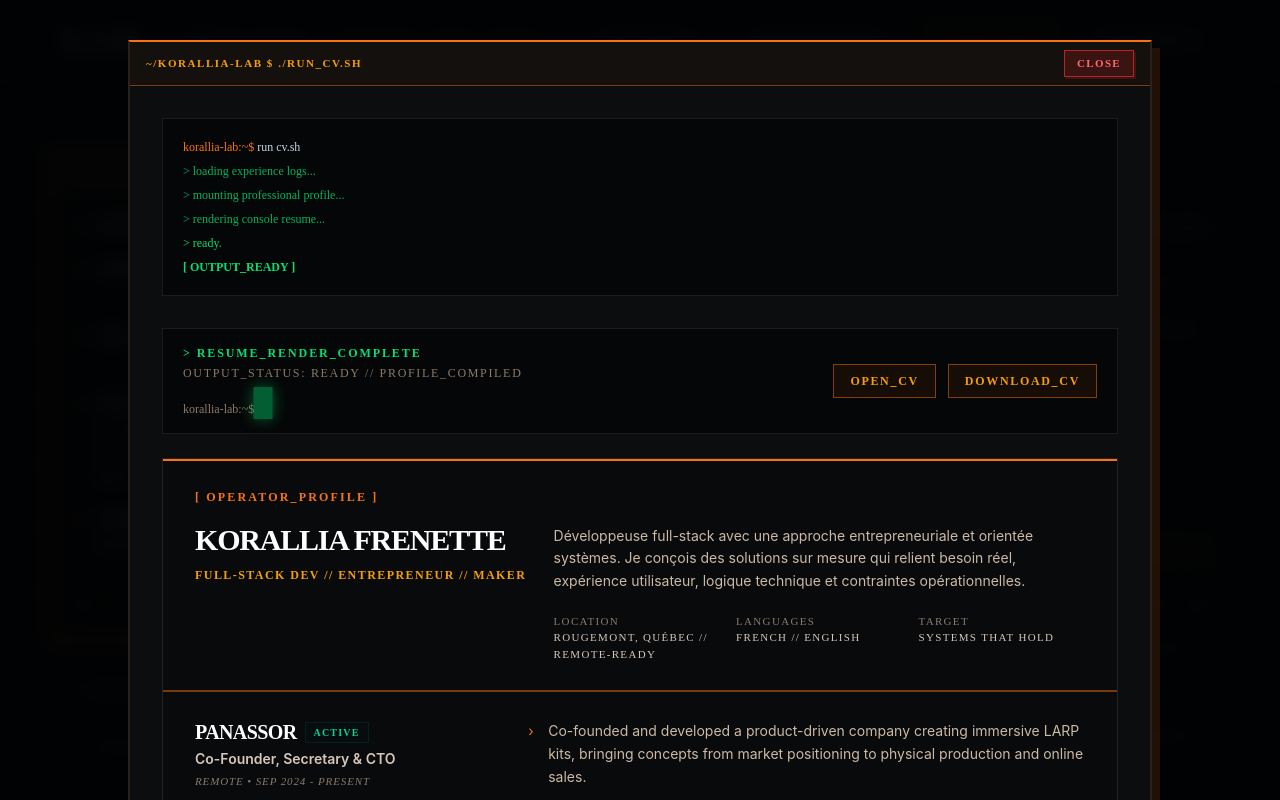
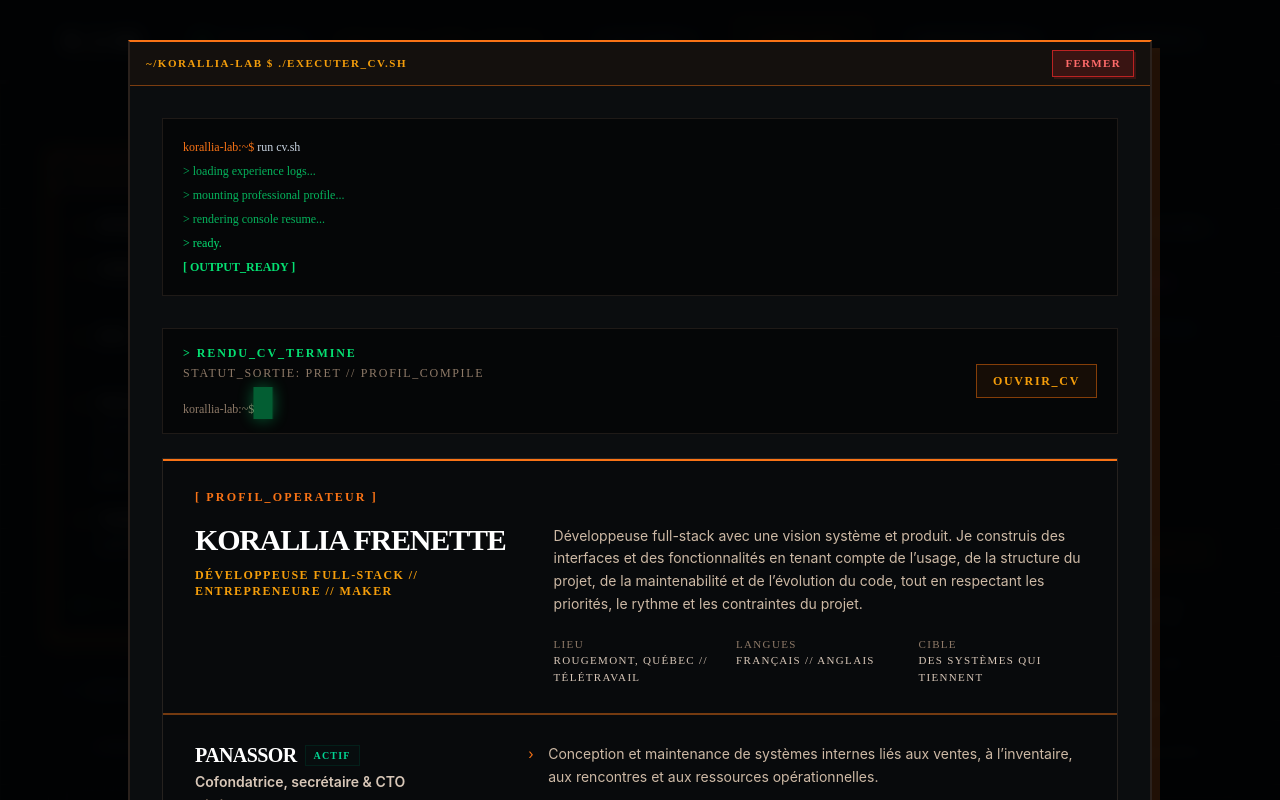
Before and after one commit to korallia/Portfolio, a React (Vite) app in the folder korallia-lab/: page /whoami in a window 1280 px wide. Both pictures are taken after a click on the button "./RUN_CV.sh". Shown: the top 800 px of the page. Built offline with nearby package versions, Linux system fonts and the light colour scheme.

Commit message:
polish final

```diff
--- a/korallia-lab/src/components/CVConsoleModal.jsx
+++ b/korallia-lab/src/components/CVConsoleModal.jsx
@@ -6,6 +6,19 @@ function CVConsoleModal({
   cvConsoleLines,
   setIsCvConsoleOpen,
 }) {
+  const cvFilePath = "/Korallia_Frenette_Resume.pdf";
+
+  const handleOpenAndDownloadCv = () => {
+    window.open(cvFilePath, "_blank", "noopener,noreferrer");
+
+    const link = document.createElement("a");
+    link.href = cvFilePath;
+    link.download = "Korallia_Frenette_CV.pdf";
+    document.body.appendChild(link);
+    link.click();
+    link.remove();
+  };
+
   useEffect(() => {
     if (!isCvConsoleOpen) {
       setCvConsoleLines([]);
@@ -33,59 +46,59 @@ function CVConsoleModal({
   const cvExperiences = [
     {
       company: "Panassor",
-      role: "Co-Founder, Secretary & CTO",
-      meta: "Remote • Sep 2024 - Present",
-      status: "ACTIVE",
+      role: "Cofondatrice, secrétaire & CTO",
+      meta: "Télétravail • sept. 2024 - aujourd’hui",
+      status: "ACTIF",
       bullets: [
-        "Co-founded and developed a product-driven company creating immersive LARP kits, bringing concepts from market positioning to physical production and online sales.",
-        "Led the company’s technical direction, including e-commerce infrastructure, internal tools, digital workflows and systems supporting operations.",
-        "Managed cross-functional operations across product development, supplier coordination, production planning, branding, inventory needs and go-to-market execution.",
+       "Conception et maintenance de systèmes internes liés aux ventes, à l’inventaire, aux rencontres et aux ressources opérationnelles.",
+      "Gestion administrative et opérationnelle : coordination des rencontres, ressources internes, soutien organisationnel, R&D et planification des cycles de production.",
+        "Développement de prototypes électroniques liés aux produits : circuits, microcontrôleurs, LEDs, tests et intégration hardware.",
       ],
     },
     {
       company: "Phoenix GN",
-      role: "Frontend Developer",
-      meta: "Remote • Jan 2025 - Apr 2025",
-      status: "FREELANCE",
+      role: "Développeuse frontend",
+      meta: "Télétravail • janv. 2025 - avr. 2025",
+      status: "MANDAT",
       bullets: [
-        "Redesigned and modernized an outdated user portal into a clearer, more intuitive and user-friendly frontend experience adapted to the client’s operational needs.",
-        "Improved visual hierarchy, navigation flow and frontend structure to reduce friction in key interactions and support smoother user workflows.",
-        "Delivered a custom-fit frontend solution while working within existing constraints, balancing usability, maintainability and client expectations.",
+"Refonte frontend d’un portail utilisateur existant pour améliorer la navigation, la lisibilité et l’accès aux fonctionnalités principales.",
+"Identification des besoins du client et adaptation de l’interface aux usages concrets du portail.",
+"Collaboration avec les parties prenantes pour intégrer les changements dans un système déjà en place.",
 ],
     },
     {
       company: "Blax Web & Design",
-      role: "Full-Stack Developer",
-      meta: "Remote • Apr 2023 - Nov 2024",
-      status: "WEB_SYSTEMS",
+      role: "Développeuse full-stack",
+      meta: "Télétravail • avr. 2023 - nov. 2024",
+      status: "SYSTEMES_WEB",
       bullets: [
-        "Debugged and resolved complex software issues across production-facing systems, contributing to more stable releases and improved reliability.",
-        "Maintained and improved full-stack features in evolving web applications, adapting quickly to shifting priorities, client needs and technical constraints.",
-        "Supported development efficiency by improving reusable code patterns, strengthening problem-solving processes and contributing to cleaner project execution.",
+  "Débogage et stabilisation post-release de produits web, avec prise en charge d’environ 80 % des correctifs sur un produit client majeur.",
+  "Amélioration et maintien de composants centraux de l’écosystème web, incluant une librairie commune, un CMS custom, du soutien au développement frontend et du partage de connaissances au sein de l’équipe.",
+  "Développement de solutions custom pour différents clients, du JavaScript frontend aux structures orientées objet complexes, avec support technique adapté aux besoins du projet.",
 ],
     },
     {
       company: "Micro Focus Software Development",
-      role: "Java Developer",
-      meta: "Remote • Mar 2022 - May 2023",
-      status: "ENTERPRISE",
+      role: "Développeuse Java",
+      meta: "Télétravail • mars 2022 - mai 2023",
+      status: "ENTREPRISE",
       bullets: [
-        "Collaborated on enterprise Java systems, contributing to software maintenance, application logic and technical problem-solving in a structured development environment.",
-        "Translated customer and business requirements into actionable technical use cases, improving alignment between technical teams and stakeholder expectations.",
-        "Identified, analyzed and resolved coding challenges to improve application functionality, reliability and overall user satisfaction.",
+"Développement d’outils internes de soutien dans un environnement logiciel d’entreprise, avec Java et React.",
+"Collaboration à l’analyse et à l’évolution de cas d’usage, en lien avec les besoins de différentes équipes.",
+"Participation à un cadre Scrum/Agile avec mentorat, revue de code et apprentissage des pratiques de développement en équipe structurée.",
 ],
     },
   ];
 
   const getStatusBadgeClass = (status) => {
     switch (status) {
-      case "ACTIVE":
+      case "ACTIF":
         return "text-emerald-400 border-emerald-950/60 bg-emerald-950/10";
-      case "FREELANCE":
+      case "MANDAT":
         return "text-sky-400 border-sky-950/60 bg-sky-950/10";
-      case "WEB_SYSTEMS":
+      case "SYSTEMES_WEB":
         return "text-fuchsia-400 border-fuchsia-950/60 bg-fuchsia-950/10";
-      case "ENTERPRISE":
+      case "ENTREPRISE":
         return "text-violet-300 border-violet-900/70 bg-violet-950/20";
       default:
         return "text-slate-400 border-zinc-800 bg-zinc-800/10";
@@ -96,31 +109,32 @@ function CVConsoleModal({
   {
     label: "FRONT",
     color: "text-fuchsia-400 border-fuchsia-950/60",
-      value: "React.js · Next.js · TailwindCSS ·",
+    value: "React.js · Next.js · TailwindCSS · JavaScript/TypeScript",
   },
   {
     label: "BACK",
     color: "text-sky-400 border-sky-950/60 bg-sky-950/10",
-      value: "Node.js · TypeScript · Python/Flask · PHP/Laravel · Java/Spring Boot",
+    value: "Node.js  · Python/Flask · PHP/Laravel · Java/Spring Boot",
   },
   {
-      label: "SYSTEM",
+    label: "SYSTÈME",
     color: "text-slate-300 border-zinc-800",
-      value: "Java/JVM · Python · C/C++ ·",
+    value: "Java/JVM · Python · C/C++ · Bash · CMD · PowerShell",
   },
   {
-      label: "DATA",
+    label: "DONNÉES",
     color: "text-amber-500 border-amber-950/60",
-      value: "PostgreSQL · Prisma · MongoDB ·",
+    value: "PostgreSQL · MariaDB · MongoDB · Neo4j",
   },
 ];
 
   const cvEducation = [
     {
-      school: "Cégep / College",
-      program: "DEC in Computer Science",
-      meta: "Software development · programming foundations · systems logic",
-    },
+school: "Cégep / Collège",
+program: "DEC en informatique",
+meta: "Développement logiciel · OOP · applications web et mobiles · SQL/NoSQL · environnements Linux/Windows · ligne de commande",
+}
+
   ];
 
   const isCvBootDone = cvConsoleLines.some((line) => line.text === "> ready.");
@@ -132,14 +146,14 @@ function CVConsoleModal({
           {/* WINDOW BAR */}
           <div className="flex items-center justify-between border-b border-[#F97316]/45 bg-[#14100D] px-4 py-2">
             <span className="font-[JetBrains_Mono] text-[11px] font-bold uppercase tracking-[0.14em] text-[#F59E0B]">
-              ~/korallia-lab $ ./RUN_CV.sh
+              ~/korallia-lab $ ./EXECUTER_CV.sh
             </span>
 
             <button
               onClick={() => setIsCvConsoleOpen(false)}
               className="cursor-pointer select-none border border-[#DC2626]/80 bg-[#7F1D1D]/35 px-3 py-1 font-[JetBrains_Mono] text-[11px] font-bold uppercase tracking-[0.12em] text-[#FF6B6B] shadow-[2px_2px_0px_0px_rgba(127,29,29,0.35)] transition-all hover:border-[#EF4444] hover:bg-[#991B1B]/55 hover:text-[#FECACA]"
             >
-              Close
+              FERMER
             </button>
           </div>
 
@@ -184,40 +198,27 @@ function CVConsoleModal({
                   <div className="flex flex-col gap-4 md:flex-row md:items-center md:justify-between">
                     <div className="font-[JetBrains_Mono] text-xs">
                       <p className="font-bold uppercase tracking-[0.16em] text-green-400">
-                      &gt; resume_render_complete
+                        &gt; rendu_cv_termine
                       </p>
 
                       <p className="mt-1 uppercase tracking-[0.14em] text-[#8F7A68]">
-                      OUTPUT_STATUS: READY // PROFILE_COMPILED
+                        STATUT_SORTIE: PRET // PROFIL_COMPILE
                       </p>
 
                       <p className="mt-3 text-[#8F7A68]">
                         korallia-lab:~${" "}
-
-                      <span className="w-3 h-5 bg-[#00E676] inline-block animate-ping shadow-[0_0_10px_#00E676]"></span>
+                        <span className="inline-block h-5 w-3 animate-ping bg-[#00E676] shadow-[0_0_10px_#00E676]"></span>
                       </p>
                     </div>
 
                     <div className="flex flex-wrap gap-3">
-    <a
-    href="/Korallia_Frenette_Resume.pdf"
-    target="_blank"
-    rel="noreferrer"
+                      <button
+                        type="button"
+                        onClick={handleOpenAndDownloadCv}
                         className="border border-[#B45309]/70 bg-[#B45309]/10 px-4 py-2 font-[JetBrains_Mono] text-xs font-bold uppercase tracking-[0.14em] text-[#F59E0B] transition hover:bg-[#B45309]/20"
                       >
-    OPEN_CV
-  </a>
-
-
-  <a
-    href="/Korallia_Frenette_Resume.pdf"
-    download="Korallia_Frenette_Resume.pdf"
-    className="border border-[#B45309]/70 bg-[#B45309]/10 px-4 py-2 font-[JetBrains_Mono] text-xs font-bold uppercase tracking-[0.14em] text-[#F59E0B] transition hover:bg-[#B45309]/20"
-  >
-    DOWNLOAD_CV
-  </a>
-
-
+                        OUVRIR_CV
+                      </button>
                     </div>
                   </div>
                 </section>
@@ -227,7 +228,7 @@ function CVConsoleModal({
                   {/* OPERATOR PROFILE */}
                   <section className="border-t-2 border-t-[#F97316] border-b-2 border-b-[#F97316]/45 px-6 py-7 md:px-8">
                     <p className="mb-5 font-[JetBrains_Mono] text-xs font-bold uppercase tracking-[0.18em] text-[#F97316]">
-                      [ OPERATOR_PROFILE ]
+                      [ PROFIL_OPERATEUR ]
                     </p>
 
                     <div className="grid gap-6 md:grid-cols-[0.85fr_1.35fr]">
@@ -237,35 +238,32 @@ function CVConsoleModal({
                         </h2>
 
                         <p className="mt-3 font-[JetBrains_Mono] text-xs font-bold uppercase tracking-[0.12em] text-[#F59E0B]">
-                          Full-Stack Dev // Entrepreneur // Maker
+                          Développeuse full-stack // Entrepreneure // Maker
                         </p>
                       </div>
 
                       <div>
                         <p className="font-[Inter] text-sm leading-relaxed text-[#CDB9A5]">
-                          Développeuse full-stack avec une approche entrepreneuriale
-                          et orientée systèmes. Je conçois des solutions sur mesure qui
-                          relient besoin réel, expérience utilisateur, logique technique
-                          et contraintes opérationnelles.
+                         Développeuse full-stack avec une vision système et produit. Je construis des interfaces et des fonctionnalités en tenant compte de l’usage, de la structure du projet, de la maintenabilité et de l’évolution du code, tout en respectant les priorités, le rythme et les contraintes du projet.
                         </p>
 
                         <div className="mt-5 grid gap-4 font-[JetBrains_Mono] text-[11px] uppercase tracking-[0.12em] md:grid-cols-3">
                           <div>
-                            <p className="text-[#8F7A68]">Location</p>
+                            <p className="text-[#8F7A68]">Lieu</p>
                             <p className="text-[#D8C7B8]">
-                              Rougemont, Québec // Remote-ready
+                              Rougemont, Québec // Télétravail
                             </p>
                           </div>
 
                           <div>
-                            <p className="text-[#8F7A68]">Languages</p>
-                            <p className="text-[#D8C7B8]">French // English</p>
+                            <p className="text-[#8F7A68]">Langues</p>
+                            <p className="text-[#D8C7B8]">Français // Anglais</p>
                           </div>
 
                           <div>
-                            <p className="text-[#8F7A68]">Target</p>
+                            <p className="text-[#8F7A68]">Cible</p>
                             <p className="text-[#D8C7B8]">
-                              Systems that hold
+                              Des systèmes qui tiennent
                             </p>
                           </div>
                         </div>
@@ -325,7 +323,7 @@ function CVConsoleModal({
                     {/* SKILL MATRIX */}
                     <div className="border-b border-[#26221F] px-6 py-7 md:border-b-0 md:border-r md:px-8">
                       <p className="mb-5 font-[JetBrains_Mono] text-xs font-bold uppercase tracking-[0.18em] text-[#F97316]">
-                        [ SKILL_MATRIX ]
+                        [ MATRICE_COMPETENCES ]
                       </p>
 
                       <div className="space-y-3">
@@ -351,7 +349,7 @@ function CVConsoleModal({
                     {/* EDUCATION */}
                     <div className="px-6 py-7 md:px-8">
                       <p className="mb-5 font-[JetBrains_Mono] text-xs font-bold uppercase tracking-[0.18em] text-[#F97316]">
-                        [ EDUCATION ]
+                        [ FORMATION ]
                       </p>
 
                       {cvEducation.map((edu) => (
--- a/korallia-lab/src/components/ExperienceBuilds.jsx
+++ b/korallia-lab/src/components/ExperienceBuilds.jsx
@@ -5,22 +5,22 @@
   {
     key: "PANASSOR",
     color: "text-amber-500 border-amber-950/60",
-        text: "co-founder · CTO · product strategy · ops · e-commerce · production systems",
+    text: "cofondatrice · CTO · stratégie produit · opérations · e-commerce · systèmes de production",
   },
   {
     key: "PHOENIX_GN",
     color: "text-fuchsia-400 border-fuchsia-950/60",
-        text: "frontend modernization · UX structure · custom portal rebuild",
+    text: "modernisation frontend · structure UX · refonte de portail personnalisé",
   },
   {
     key: "BLAX",
     color: "text-sky-400 border-sky-950/60",
-        text: "full-stack development · debugging · releases · product reliability",
+    text: "développement full-stack · débogage · déploiements · fiabilité produit",
   },
   {
     key: "MICRO_FOCUS",
     color: "text-violet-300 border-violet-900/70",
-        text: "enterprise Java · software maintenance · technical use cases",
+    text: "Java entreprise · maintenance logicielle · cas d'utilisation techniques",
   },
 ];
   return (
--- a/korallia-lab/src/components/Navbar.jsx
+++ b/korallia-lab/src/components/Navbar.jsx
@@ -54,18 +54,19 @@ function NavBar() {
             [ Accueil ]
           </button>
 
-          <button
-            onClick={() => goTo("/repertoire")}
-            className={navItemClass("/repertoire")}
-          >
-            [ Répertoire ]
-          </button>
 
           <button
             onClick={() => goTo("/whoami")}
             className={navItemClass("/whoami")}
           >
             [ WHOAMI ]
+          </button>
+
+          <button
+            onClick={() => goTo("/repertoire")}
+            className={navItemClass("/repertoire")}
+          >
+            [ Répertoire ]
           </button>
 
           <button
@@ -102,6 +103,12 @@ function NavBar() {
             >
               [ Accueil ]
             </button>
+            <button
+              onClick={() => goTo("/whoami")}
+              className={mobileNavItemClass("/whoami")}
+            >
+              [ WHOAMI ]
+            </button>
 
             <button
               onClick={() => goTo("/repertoire")}
@@ -110,12 +117,7 @@ function NavBar() {
               [ Répertoire ]
             </button>
 
-            <button
-              onClick={() => goTo("/whoami")}
-              className={mobileNavItemClass("/whoami")}
-            >
-              [ WHOAMI ]
-            </button>
+
 
             <button
               onClick={() => goTo("/journal")}
--- a/korallia-lab/src/components/TerminalSnapshot.jsx
+++ b/korallia-lab/src/components/TerminalSnapshot.jsx
@@ -213,7 +213,7 @@ function TerminalSnapshot() {
                     }
                     className="w-full border-2 border-[#00E676] bg-[#00E676]/5 px-4 py-3 text-left font-[JetBrains_Mono] text-xs font-black uppercase tracking-[0.12em] text-[#00E676] transition hover:bg-[#00E676]/10"
                   >
-                    ↳ open_project_detail
+                    ↳ ouvrir_project_detail
                   </button>
                 </div>
               </div>
--- a/korallia-lab/src/components/WhoamiTerminal.jsx
+++ b/korallia-lab/src/components/WhoamiTerminal.jsx
@@ -76,7 +76,7 @@ function WhoamiTerminal() {
                 <p className="leading-relaxed">
                   <span className="text-[#C97A2B] font-bold">MAKER=</span>
                   <span className="text-slate-300">
-                    "esprit ingénieur, microcontrôleurs, schémas, circuits et PCB"
+                    "esprit ingénieux, microcontrôleurs, schémas, circuits et PCB"
                   </span>
                 </p>
               </div>
```
Also changed, not shown: korallia-lab/src/components/Introduction.jsx (+4 -3 lines). Lines whose indentation alone changed are shown as unchanged.
